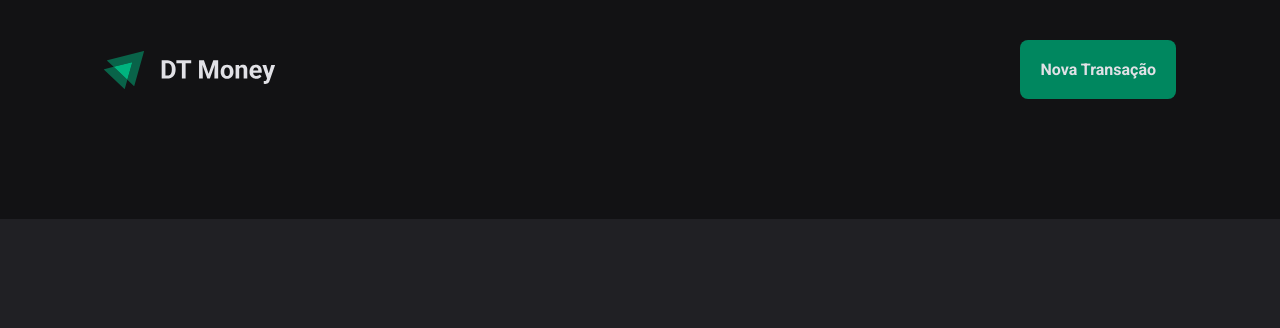
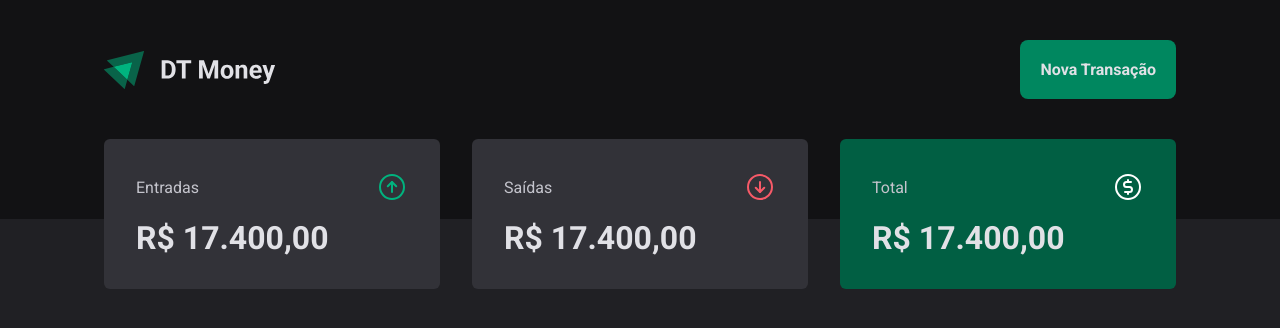
Before and after one commit to Emanuelvss13/DT-Money-ignite, a React (Vite) app: page / in a window 1280 px wide. Shown: the top 328 px of the page. Built offline with nearby package versions, Linux system fonts and the light colour scheme.

Commit message:
feat: summary cards

```diff
--- /dev/null
+++ b/src/components/Summary/index.tsx
@@ -0,0 +1,35 @@
+import { ArrowCircleDown, ArrowCircleUp, CurrencyCircleDollar } from "phosphor-react";
+import { SummaryCard, SummaryContainer } from "./style";
+
+export function Summary(){
+  return (
+    <SummaryContainer>
+      <SummaryCard>
+        <header>
+          <span>Entradas</span>
+          <ArrowCircleUp size={32} color="#00B37E"/>
+        </header>
+
+        <strong>R$ 17.400,00</strong>
+      </SummaryCard>
+
+      <SummaryCard>
+        <header>
+          <span>Saídas</span>
+          <ArrowCircleDown size={32} color="#F75A68"/>
+        </header>
+
+        <strong>R$ 17.400,00</strong>
+      </SummaryCard>
+
+      <SummaryCard>
+        <header>
+          <span>Total</span>
+          <CurrencyCircleDollar size={32} color="#FFFFFF"/>
+        </header>
+
+        <strong>R$ 17.400,00</strong>
+      </SummaryCard>
+    </SummaryContainer>
+  )
+}
--- /dev/null
+++ b/src/components/Summary/style.ts
@@ -0,0 +1,37 @@
+import styled from "styled-components";
+
+export const SummaryContainer = styled.section`
+  width: 100%;
+  max-width: 1120px;
+  margin: 0 auto;
+  padding: 0 1.5rem;
+
+  display: grid;
+  grid-template-columns: repeat(3, 1fr);
+  gap: 2rem;
+
+  margin-top: -5rem;
+`;
+
+export const SummaryCard = styled.div`
+  background-color: ${(props) => props.theme["gray-600"]};
+  padding: 2rem;
+  border-radius: 6px;
+
+  header {
+    display: flex;
+    align-items: center;
+    justify-content: space-between;
+    color: ${(props) => props.theme["gray-300"]};
+  }
+
+  strong {
+    display: block;
+    margin-top: 1rem;
+    font-size: 2rem;
+  }
+
+  &:last-child {
+    background-color: ${(props) => props.theme["green-700"]};
+  }
+`;
--- a/src/pages/Transaction/index.tsx
+++ b/src/pages/Transaction/index.tsx
@@ -1,9 +1,11 @@
 import { Header } from "../../components/Header";
+import { Summary } from "../../components/Summary";
 
 export function Transaction(){
   return (
     <>
-    <Header/>
+      <Header/>
+      <Summary />
     </>
   )
 }
```
